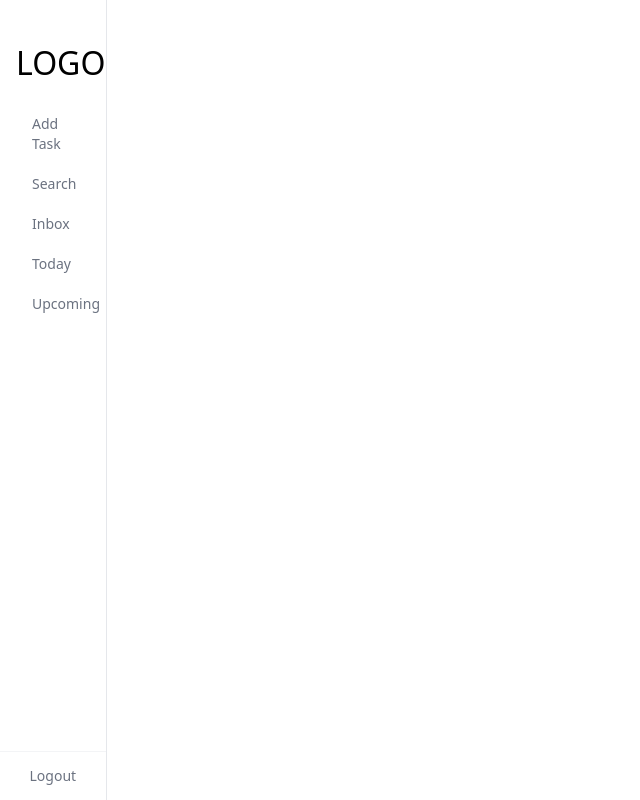
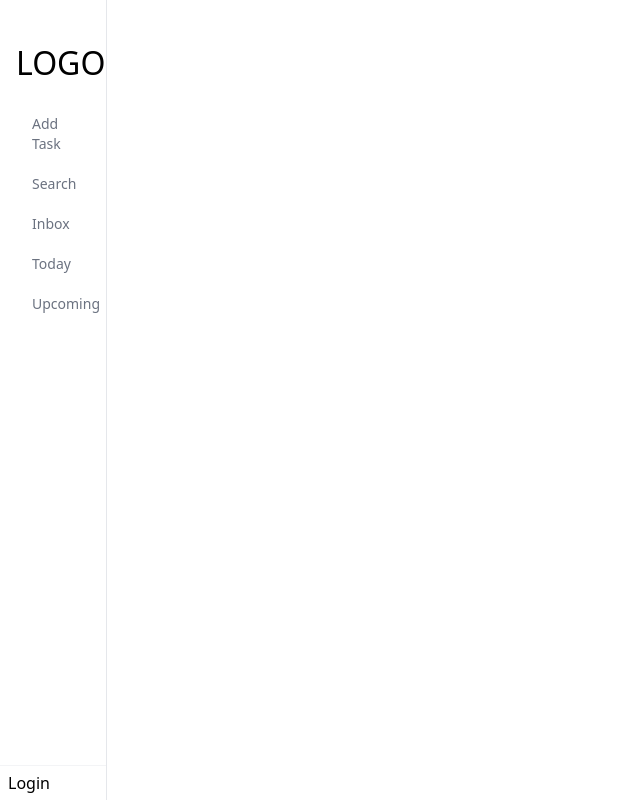
Before and after one commit to CrunchSlacker/todo-project, a Next.js app: page / in a window 1280 px wide. Shown: the whole page, without its empty margins (0-640 px from the left). Built offline with nearby package versions, Linux system fonts and the light colour scheme; no server answers.

Commit message:
conditionally show logout or login

```diff
--- /dev/null
+++ b/app/components/AuthButton.jsx
@@ -0,0 +1,21 @@
+"use client";
+
+import { useSession, signIn, signOut } from "next-auth/react";
+
+export default function AuthButton() {
+  const { data: session, status } = useSession();
+
+  const handleSignin = () => {
+    signIn();
+  };
+
+  const handleSignout = () => {
+    signOut();
+  };
+
+  if (status === "authenticated") {
+    return <button onClick={handleSignout}>Logout</button>;
+  } else {
+    return <button onClick={handleSignin}>Login</button>;
+  }
+}
--- a/app/components/NavBar.jsx
+++ b/app/components/NavBar.jsx
@@ -1,7 +1,10 @@
 "use client";
+
+import { useSession } from "next-auth/react";
 import clsx from "clsx";
 import Link from "next/link";
 import { useState } from "react";
+import AuthButton from "./AuthButton";
 
 export default function NavBar() {
   const [selected, setSelected] = useState();
@@ -117,14 +120,7 @@ export default function NavBar() {
           </ul>
         </div>
         <div className="sticky inset-x-0 bottom-0 border-t border-gray-100 bg-white p-2">
-          <form action="/logout">
-            <button
-              type="submit"
-              className="group relative flex w-full justify-center rounded-lg px-2 py-1.5 text-sm text-gray-500 hover:bg-gray-50 hover:text-gray-700"
-            >
-              Logout
-            </button>
-          </form>
+          <AuthButton />
         </div>
       </div>
     </div>
```
